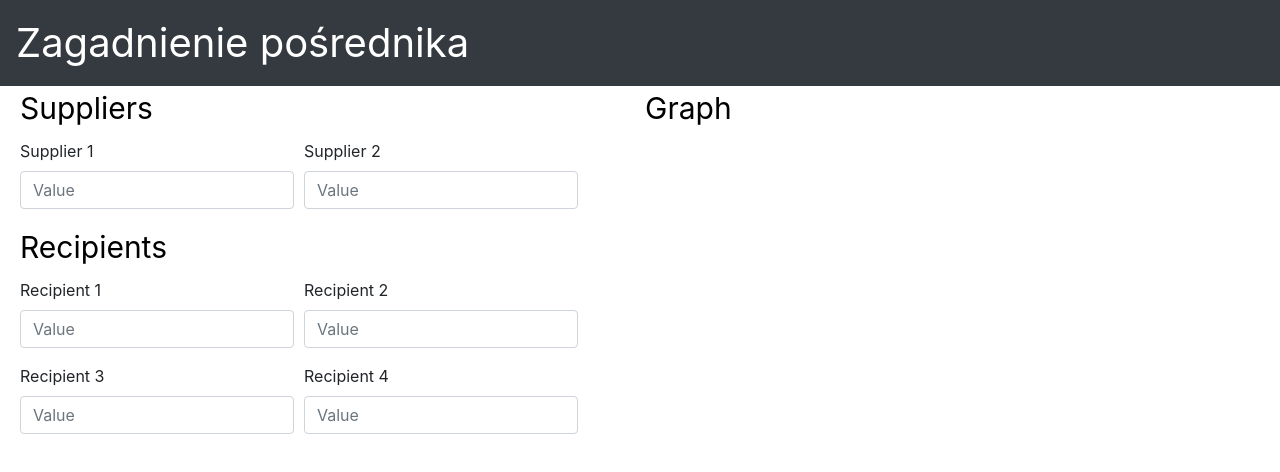
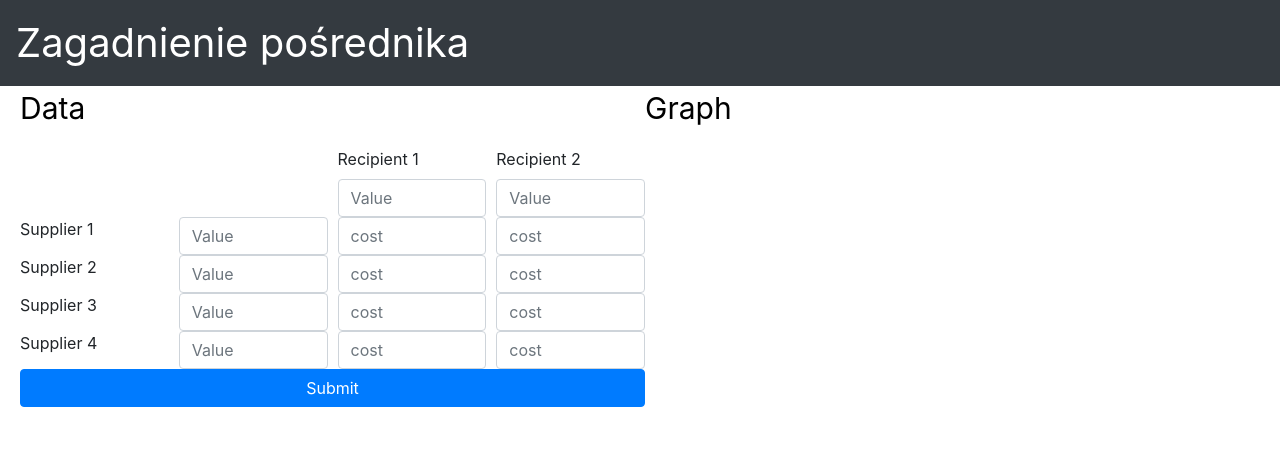
Before and after one commit to NorStas/zagadnienie_posrednika_frontend, a React app: page / in a window 1280 px wide. Shown: the top 472 px of the page. Built offline with nearby package versions, Linux system fonts and the light colour scheme.

Commit message:
ER zagadnienie posrednika # changed graph component color

```diff
--- a/public/index.html
+++ b/public/index.html
@@ -18,6 +18,5 @@
 </head>
 <body>
 <div id="root"></div>
-<script type="text/javascript" src="main.js"></script>
 </body>
 </html>
--- a/src/App.js
+++ b/src/App.js
@@ -1,8 +1,9 @@
 import React from 'react';
 import {Navbar} from "react-bootstrap";
 import CustomAlert from "./custom-components/CustomAlert";
+import GraphComponent from "./custom-components/GraphComponent";
+import Button from "react-bootstrap/Button";
 import SupplyAndDemandInput from "./custom-components/SupplyAndDemandInput";
-import GraphComponent from "./custom-components/GraphComponent";
 
 class App extends React.Component {
 
@@ -10,15 +11,59 @@ class App extends React.Component {
         super(props);
         this.state = {
             parametersFilled: false,
-            supplyEqualToDemand: false
-        }
+            supplyEqualToDemand: false,
+            supplier1: "",
+            supplier2: "",
+            recipient1: "",
+            recipient2: "",
+            supplier3: "",
+            supplier4: "",
+            supplier1fee: "",
+            supplier2fee: "",
+            recipient1fee: "",
+            recipient2fee: "",
+            supplier3fee: "",
+            supplier4fee: "",
+            sup1rec1cost: "",
+            sup1rec2cost: "",
+            sup2rec1cost: "",
+            sup2rec2cost: "",
+            sup3rec1cost: "",
+            sup3rec2cost: "",
+            sup4rec1cost: "",
+            sup4rec2cost: ""
+        };
+        this.InputRef = React.createRef();
+        this.isSupplyEqualToDemand = this.isSupplyEqualToDemand.bind(this);
+        this.onInputChange = this.onInputChange.bind(this);
     }
 
-    isSupplyEqualToDemand(supply, demand) {
-        return supply === demand;
+    isSupplyEqualToDemand() {
+        const suppliers = this.state.supplier1 + this.state.supplier2 + this.state.supplier3 + this.state.supplier4;
+        const recipinets = this.state.recipient1 + this.state.recipient2;
+
+        return suppliers === recipinets;
     }
 
-    getSuppliers() {
+    componentDidUpdate(prevProps, prevState, snapshot) {
+        this.onInputChange();
+    }
+
+    onInputChange() {
+        const currentInput = this.InputRef.current;
+        this.setState(currentInput.state);
+        console.log(this.state);
+    }
+
+    calculate() {
+        const selelrs = [this.state.supplier1, this.state.supplier2, this.state.supplier3, this.state.supplier4];
+        const oneTimeFee = [this.state.supplier1fee, this.state.supplier2fee, this.state.supplier3fee, this.state.supplier4fee];
+        const transportcost = [[this.state.sup1rec1cost, this.state.sup1rec2cost], [this.state.sup2rec1cost, this.state.sup2rec2cost], [this.state.sup3rec1cost, this.state.sup3rec2cost],
+        [this.state.sup4rec1cost, this.state.sup4rec2cost]];
+        const buyers = [this.state.recipient1, this.state.recipient2];
+        const sellingPrice = [this.state.recipient1fee, this.state.recipient2fee];
+
+
 
     }
 
@@ -33,11 +78,20 @@ class App extends React.Component {
                         }
                     </Navbar>
                 </div>
-                <div style={{display: 'flex', flexDirection:'row', height: '100%'}}>
-                <div style={{display: 'flex', flexDirection: 'row', width: '100%', height:'100%', paddingLeft:'20px'}}>
-                    <SupplyAndDemandInput style={{display: 'flex',
-                        flexDirection:'row', float:'left', width:'50%'}}
-                                          onClick={() => this.isSupplyEqualToDemand()}/>
+                <div style={{display: 'flex', flexDirection: 'row', height: '100%'}}>
+                    <div style={{
+                        display: 'flex',
+                        flexDirection: 'column',
+                        width: '100%',
+                        height: '100%',
+                        paddingLeft: '20px'
+                    }}>
+                        <p style={{fontSize: '30px', color: 'black'}}> Data</p>
+                        <SupplyAndDemandInput style={{
+                            display: 'flex',
+                            flexDirection: 'row', float: 'left', width: '50%'
+                        }} ref={this.InputRef}/>
+                        {this.isSupplyEqualToDemand() && <Button variant="primary">Submit</Button>}
                     </div>
                     <div style={{display: 'flex', flexDirection: 'row', width: '100%'}}>
                         <GraphComponent/>
--- a/src/custom-components/SupplyAndDemandInput.js
+++ b/src/custom-components/SupplyAndDemandInput.js
@@ -1,46 +1,121 @@
 import React from "react";
 import {Form} from "react-bootstrap";
 import Col from "react-bootstrap/Col";
+import Button from "react-bootstrap/Button";
 
-const SupplyAndDemandInput = (props) => {
-    const {onClick} = props;
-    const INPUT_PLACEHOLDER = "Value";
+export default class SupplyAndDemandInput extends React.Component {
+    constructor(props) {
+        super(props);
+        this.state = {
+            supplier1: "",
+            supplier2: "",
+            recipient1: "",
+            recipient2: "",
+            supplier3: "",
+            supplier4: "",
+            sup1rec1cost: "",
+            sup1rec2cost: "",
+            sup2rec1cost: "",
+            sup2rec2cost: "",
+            sup3rec1cost: "",
+            sup3rec2cost: "",
+            sup4rec1cost: "",
+            sup4rec2cost: ""
+        }
+    }
 
+    INPUT_PLACEHOLDER = "Value";
+    COST_PLACEHOLDER = "cost";
+
+
+    render() {
         return (
             <Form>
-            <Form.Label style={{fontSize: '30px', color: 'black'}}>Suppliers</Form.Label>
                 <Form.Row>
-                <Form.Group as={Col} controlId="supplier1">
-                    <Form.Label>Supplier 1 </Form.Label>
-                    <Form.Control placeHolder={INPUT_PLACEHOLDER}/>
-                </Form.Group>
-                <Form.Group as={Col} controlId="supplier2">
-                    <Form.Label>Supplier 2 </Form.Label>
-                    <Form.Control placeHolder={INPUT_PLACEHOLDER}/>
-                </Form.Group>
-            </Form.Row>
-            <Form.Label style={{fontSize: '30px', color: 'black'}}>Recipients</Form.Label>
-            <Form.Row>
-                <Form.Group as={Col} controlId="recipient1">
+                    <Col>
+                    </Col>
+                    <Col>
+                    </Col>
+                    <Col>
                         <Form.Label>Recipient 1 </Form.Label>
-                    <Form.Control placeHolder={INPUT_PLACEHOLDER}/>
-                </Form.Group>
-                <Form.Group as={Col} controlId="recipient2">
+                        <Form.Control placeholder={this.INPUT_PLACEHOLDER} onChange={event =>
+                            this.setState({recipient1: event.target.value})}/>
+                    </Col>
+                    <Col>
                         <Form.Label>Recipient 2 </Form.Label>
-                    <Form.Control placeHolder={INPUT_PLACEHOLDER}/>
-                </Form.Group>
+                        <Form.Control placeholder={this.INPUT_PLACEHOLDER} onChange={event =>
+                            this.setState({recipient2: event.target.value})}/>
+                    </Col>
                 </Form.Row>
                 <Form.Row>
-                <Form.Group as={Col} controlId="recipient3">
-                    <Form.Label>Recipient 3 </Form.Label>
-                    <Form.Control placeHolder={INPUT_PLACEHOLDER}/>
-                </Form.Group>
-                <Form.Group as={Col} controlId="recipient4">
-                    <Form.Label>Recipient 4 </Form.Label>
-                    <Form.Control placeHolder={INPUT_PLACEHOLDER}/>
-                </Form.Group>
+                    <Col>
+                        <Form.Label>Supplier 1</Form.Label>
+                    </Col>
+                    <Col style={{width: '20%'}}>
+                        <Form.Control type='text' placeholder={this.INPUT_PLACEHOLDER} onChange={event =>
+                            this.setState({supplier1: event.target.value})}/>
+                    </Col>
+                    <Col>
+                        <Form.Control type='text' placeholder={this.COST_PLACEHOLDER} onChange={event =>
+                            this.setState({sup1rec1cost: event.target.value})}/>
+                    </Col>
+                    <Col>
+                        <Form.Control type='text' placeholder={this.COST_PLACEHOLDER} onChange={event =>
+                            this.setState({supp1rec2cost: event.target.value})}/>
+                    </Col>
+                </Form.Row>
+            <Form.Row>
+                <Col>
+                    <Form.Label>Supplier 2</Form.Label>
+                </Col>
+                    <Col style={{width: '20%'}}>
+                        <Form.Control placeholder={this.INPUT_PLACEHOLDER} onChange={event =>
+                            this.setState({supplier2: event.target.value})}/>
+                    </Col>
+                <Col>
+                    <Form.Control type='text' placeholder={this.COST_PLACEHOLDER} onChange={event =>
+                        this.setState({supp2rec1cost: event.target.value})}/>
+                </Col>
+                <Col>
+                    <Form.Control type='text' placeholder={this.COST_PLACEHOLDER} onChange={event =>
+                        this.setState({supp2rec2cost: event.target.value})}/>
+                </Col>
+                </Form.Row>
+                <Form.Row>
+                    <Col>
+                        <Form.Label>Supplier 3</Form.Label>
+                    </Col>
+                    <Col style={{width: '20%'}}>
+                        <Form.Control placeholder={this.INPUT_PLACEHOLDER} onChange={event =>
+                            this.setState({supplier3: event.target.value})}/>
+                    </Col>
+                    <Col>
+                        <Form.Control type='text' placeholder={this.COST_PLACEHOLDER} onChange={event =>
+                            this.setState({supp3rec1cost: event.target.value})}/>
+                    </Col>
+                    <Col>
+                        <Form.Control type='text' placeholder={this.COST_PLACEHOLDER} onChange={event =>
+                            this.setState({supp3rec2cost: event.target.value})}/>
+                    </Col>
+                </Form.Row>
+                <Form.Row>
+                    <Col>
+                        <Form.Label>Supplier 4</Form.Label>
+                    </Col>
+                    <Col style={{width: '20%'}}>
+                        <Form.Control placeholder={this.INPUT_PLACEHOLDER} onChange={event =>
+                            this.setState({supplier4: event.target.value})}/>
+                    </Col>
+                    <Col>
+                        <Form.Control type='text' placeholder={this.COST_PLACEHOLDER} onChange={event =>
+                            this.setState({supp4rec1cost: event.target.value})}/>
+                    </Col>
+                    <Col>
+                        <Form.Control type='text' placeholder={this.COST_PLACEHOLDER} onChange={event =>
+                            this.setState({supp4rec2cost: event.target.value})}/>
+                    </Col>
                 </Form.Row>
             </Form>
-    )};
-
-export default SupplyAndDemandInput;
+        )
+    };
+}
```
Lines whose indentation alone changed are shown as unchanged.
